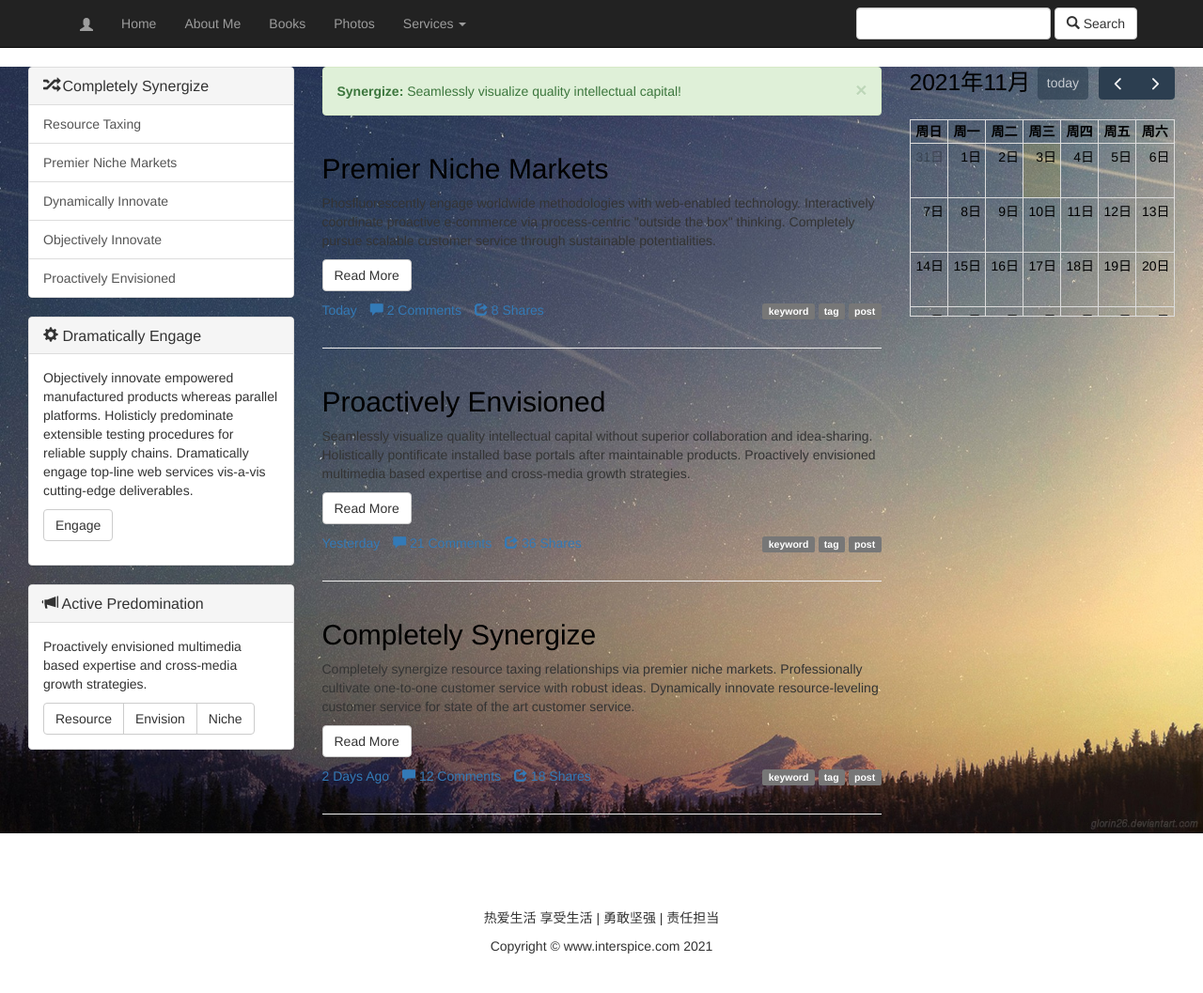
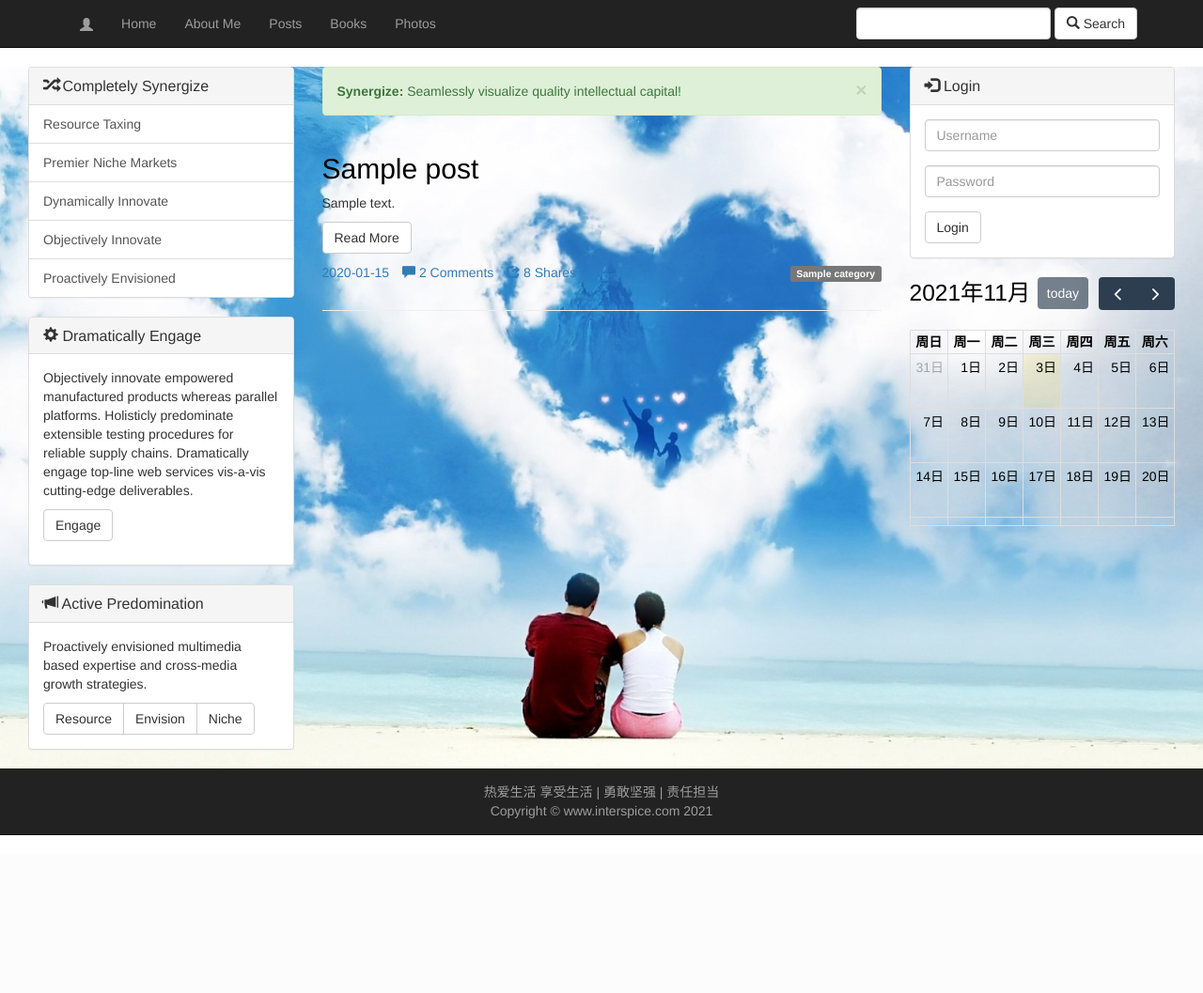
Before and after one commit to mcfee-618/InterSpice, a Django app: page / in a window 1280 px wide. Shown: the whole page at 94% size. After the commit the page ends 889 px from the top, so only its background shows below. Run offline with Django 3.2, Linux system fonts and the light colour scheme; tables that the repository leaves empty hold one stand-in row (values such as "Sample post"); lists and menus that the app fills with data are empty; some libraries are stand-ins or nearby versions.

Commit message:
update view

```diff
--- a/InterSpice/urls.py
+++ b/InterSpice/urls.py
@@ -19,12 +19,16 @@
 from django.conf import settings
 from . import views
 
+app_name = 'InterSpice'
+
 urlpatterns = [
 
     path('admin/', admin.site.urls),
     path('album/', include('album.urls')),
     path('article/', include('article.urls')),
     path('', views.IndexView.as_view(), name='index'),
+    path('login/', views.LoginView.as_view(), name='login'),
+    path('logout/', views.LogoutView.as_view(), name='logout'),
     url(r'^ckeditor/', include('ckeditor_uploader.urls')),
 ]
 
--- a/InterSpice/views.py
+++ b/InterSpice/views.py
@@ -1,12 +1,15 @@
 import os.path
-from django.shortcuts import render
+from django.shortcuts import redirect, render
 from django.views import View
 from django.conf import settings
+from django.contrib.auth import authenticate, login, logout
+from django.urls import reverse
+from article.models import Post
 
 
 class BaseView(View):
 
-    DEFAULT_BACKGROUND_IMAGE = "default.jpg"
+    DEFAULT_BACKGROUND_IMAGE = "love.jpg"
 
     def __init__(self, **kwargs) -> None:
         super().__init__(**kwargs)
@@ -35,5 +38,31 @@
 
 class IndexView(BaseView):
     def get(self, request, *args, **kwargs):
-        self.set_background_image("default.jpg")
-        return self.render(request, 'index.html')
+        self.set_background_image("love.jpg")
+        posts = Post.objects
+        if not request.user.is_authenticated:
+            posts = posts.filter(is_private=0)
+        posts = posts.order_by('-timestamp')[:3]
+        context = {
+            "posts": posts
+        }
+        return self.render(request, 'index.html', context=context)
+
+class LoginView(BaseView):
+    def post(self, request, *args, **kwargs):
+        username = request.POST['username']
+        password = request.POST['password']
+        user = authenticate(request, username=username, password=password)
+        if user is not None:
+            login(request, user)
+            return redirect(reverse('index'))
+        # Redirect to a success page.
+        # Return an 'invalid login' error message.
+        return redirect(reverse('index'))
+
+class LogoutView(BaseView):
+
+    def get(self, request, *args, **kwargs):
+        if request.user.is_authenticated:
+            logout(request)
+        return redirect(reverse('index'))
--- a/article/models.py
+++ b/article/models.py
@@ -13,7 +13,7 @@
         return self.name
 
     def get_absolute_url(self):
-        return reverse("list_post")
+        return reverse("list_post",)
 
 
 
@@ -22,7 +22,7 @@
     body = RichTextUploadingField(blank=True, null=True)
     timestamp = models.DateTimeField(blank=True, null=True)
     can_comment = models.IntegerField(blank=True, null=True)
-    category = models.ForeignKey(Category, models.DO_NOTHING, blank=True, null=True)
+    category = models.ForeignKey(Category, models.DO_NOTHING, blank=True, null=True, related_name="posts")
     is_private = models.IntegerField(blank=True, null=True)
 
     class Meta:
--- a/article/views.py
+++ b/article/views.py
@@ -15,7 +15,7 @@
             posts = posts.all()
         posts = posts.order_by('-timestamp')
         categories = Category.objects.all()
-        paginator = Paginator(posts, 10)
+        paginator = Paginator(posts, 5)
         pageinfo = paginator.page(page)
         context = {"pageinfo": pageinfo, "categories": categories, "category_id": category_id}
         return self.render(request, "article/list_post.html", context=context)
--- a/templates/article/detail_post.html
+++ b/templates/article/detail_post.html
@@ -10,7 +10,8 @@
 		<ul class="list-group">
 		{% for category in categories %}
 		 <li class="list-group-item">
-		  <span><a href="#" class="list-group-item">{{ category.name }}</a></span>
+		  <span><a href="{% url 'list_post' 1 category.id   %}" class="inline-block">{{ category.name }}</a></span>
+		  <span class="badge badge-primary badge-pill"> {{ category.posts.all|length}}</span>
 		 </li>
 		{% endfor%}
 		</ul>
--- a/templates/article/list_post.html
+++ b/templates/article/list_post.html
@@ -9,7 +9,8 @@
 		<ul class="list-group">
 		{% for category in categories %}
 		 <li class="list-group-item">
-		  <span><a href="{% url 'list_post' 1 category.id   %}" class="list-group-item">{{ category.name }}</a></span>
+		  <span><a href="{% url 'list_post' 1 category.id   %}" class="inline-block">{{ category.name }}</a></span>
+		  <span class="badge badge-primary badge-pill"> {{ category.posts.all|length}}</span>
 		 </li>
 		{% endfor%}
 		</ul>
--- a/templates/base.html
+++ b/templates/base.html
@@ -48,7 +48,11 @@
          color:black;
      }
      .bottom{
-         margin-top:50px;
+         color: #9d9d9d;
+         margin: 15px auto;
+     }
+     .bottom->p{
+
      }
     </style>
 
@@ -82,10 +86,13 @@
                         <a class="glyphicon glyphicon-user"></a>
                     </li>
                     <li>
-                        <a href="#">Home</a>
+                        <a href="{% url 'index' %}">Home</a>
                     </li>
                     <li>
                         <a href="#">About Me</a>
+                    </li>
+                    <li>
+                        <a href="#">Posts</a>
                     </li>
                     <li>
                         <a href="#">Books</a>
@@ -93,14 +100,19 @@
 					<li>
                         <a href="#">Photos</a>
                     </li>
-					<li class="dropdown">
+					{% comment %} <li class="dropdown">
 						<a href="#" class="dropdown-toggle" data-toggle="dropdown" role="button" aria-haspopup="true" aria-expanded="false">Services <span class="caret"></span></a>
 						<ul class="dropdown-menu" aria-labelledby="about-us">
 							<li><a href="#">Engage</a></li>
 							<li><a href="#">Pontificate</a></li>
 							<li><a href="#">Synergize</a></li>
 						</ul>
-					</li>
+					</li>  {% endcomment %}
+                    {% if request.user.is_authenticated %}}
+                    <li>
+                        <a href="{% url 'logout' %}">Logout</a>
+                    </li
+                    {% endif %}
                 </ul>
 
 				<!-- Search -->
@@ -128,18 +140,48 @@
     </div>
     <!-- Right Column -->
     <div class="col-sm-3">
+        {% if not request.user.is_authenticated%}
+        <!-- Form -->
+            <div class="panel panel-default">
+                <div class="panel-heading">
+                    <h3 class="panel-title">
+                        <span class="glyphicon glyphicon-log-in"></span>
+                        Login
+                    </h3>
+                </div>
+                <div class="panel-body">
+                    <form action="{% url 'login' %}" method="post">
+                    {% csrf_token %}
+                        <div class="form-group">
+                            <input type="text" class="form-control" id="uid" name="username" placeholder="Username">
+                        </div>
+                        <div class="form-group">
+                            <input type="password" class="form-control" id="pwd" name="password" placeholder="Password">
+                        </div>
+                        <button type="submit" class="btn btn-default">Login</button>
+                    </form>
+                </div>
+            </div>
+        {% endif %}
        <div id='calendar'></div>
     </div>
 </div>
 
-<footer class="navbar-static-bottom bottom">
-    <div class="small-print">
+<!-- Navigation -->
+    <nav class="navbar navbar-inverse navbar-static-top" role="navigation">
+
+
         <div class="container">
-            <p><span>热爱生活 享受生活<span> | <span>勇敢坚强<span> | <span>责任担当<span></p>
-            <p>Copyright &copy; www.interspice.com 2021 </p>
+
+            <div class="collapse navbar-collapse" id="navbar">
+                <div class="bottom">
+                        <div style="text-align:center;"><span>热爱生活 享受生活<span> | <span>勇敢坚强<span> | <span>责任担当<span></div>
+                        <div style="text-align:center;">Copyright &copy; www.interspice.com 2021 </div>
+                </div>
+            </div>
         </div>
-    </div>
-</footer>
+        <!-- /.container -->
+    </nav>
 
 </body>
 
--- a/templates/index.html
+++ b/templates/index.html
@@ -53,48 +53,25 @@
 				<button type="button" class="close" data-dismiss="alert" aria-label="Close"><span aria-hidden="true">&times;</span></button>
 				<strong>Synergize:</strong> Seamlessly visualize quality intellectual capital!
 			</div>
-
+	        {% for post in posts %}
 			<!-- Articles -->
 			<div class="row">
 				<article class="col-xs-12">
-					<h2>Premier Niche Markets</h2>
-					<p>Phosfluorescently engage worldwide methodologies with web-enabled technology. Interactively coordinate proactive e-commerce via process-centric "outside the box" thinking. Completely pursue scalable customer service through sustainable potentialities.</p>
+					<h2>{{post.title}}</h2>
+					<p>
+						{% autoescape off %}
+			  			{{ post.body |striptags | truncatechars:100  }}
+						{% endautoescape %}
+					</p>
 					<p><button class="btn btn-default">Read More</button></p>
-					<p class="pull-right"><span class="label label-default">keyword</span> <span class="label label-default">tag</span> <span class="label label-default">post</span></p>
+					<p class="pull-right"><span class="label label-default">{{post.category.name}}</span></p>
 					<ul class="list-inline">
-						<li><a href="#">Today</a></li>
+						<li><a href="#">{{post.timestamp|date:"Y-m-d"}}</a></li>
 						<li><a href="#"><span class="glyphicon glyphicon-comment"></span> 2 Comments</a></li>
 						<li><a href="#"><span class="glyphicon glyphicon-share"></span> 8 Shares</a></li>
 					</ul>
 				</article>
 			</div>
 			<hr>
-			<div class="row">
-				<article class="col-xs-12">
-					<h2>Proactively Envisioned</h2>
-					<p>Seamlessly visualize quality intellectual capital without superior collaboration and idea-sharing. Holistically pontificate installed base portals after maintainable products. Proactively envisioned multimedia based expertise and cross-media growth strategies.</p>
-					<p><button class="btn btn-default">Read More</button></p>
-					<p class="pull-right"><span class="label label-default">keyword</span> <span class="label label-default">tag</span> <span class="label label-default">post</span></p>
-					<ul class="list-inline">
-						<li><a href="#">Yesterday</a></li>
-						<li><a href="#"><span class="glyphicon glyphicon-comment"></span> 21 Comments</a></li>
-						<li><a href="#"><span class="glyphicon glyphicon-share"></span> 36 Shares</a></li>
-					</ul>
-				</article>
-			</div>
-			<hr>
-			<div class="row">
-				<article class="col-xs-12">
-					<h2>Completely Synergize</h2>
-					<p>Completely synergize resource taxing relationships via premier niche markets. Professionally cultivate one-to-one customer service with robust ideas. Dynamically innovate resource-leveling customer service for state of the art customer service.</p>
-					<p><button class="btn btn-default">Read More</button></p>
-					<p class="pull-right"><span class="label label-default">keyword</span> <span class="label label-default">tag</span> <span class="label label-default">post</span></p>
-					<ul class="list-inline">
-						<li><a href="#">2 Days Ago</a></li>
-						<li><a href="#"><span class="glyphicon glyphicon-comment"></span> 12 Comments</a></li>
-						<li><a href="#"><span class="glyphicon glyphicon-share"></span> 18 Shares</a></li>
-					</ul>
-				</article>
-			</div>
-			<hr>
+			{% endfor%}
 {% endblock center_content %}
```
Also changed, not shown: README.md, static/background/love.jpg (added).
